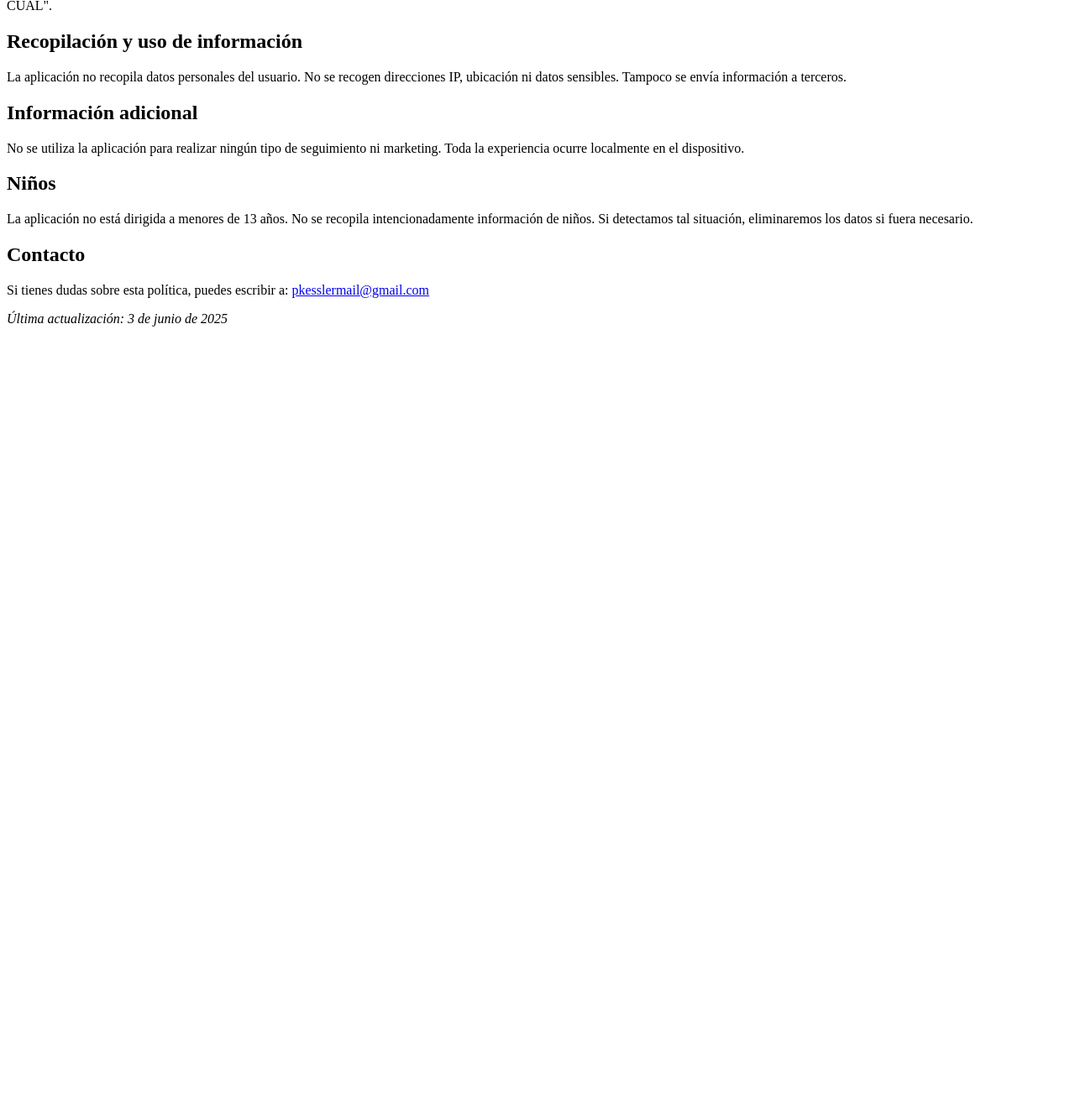
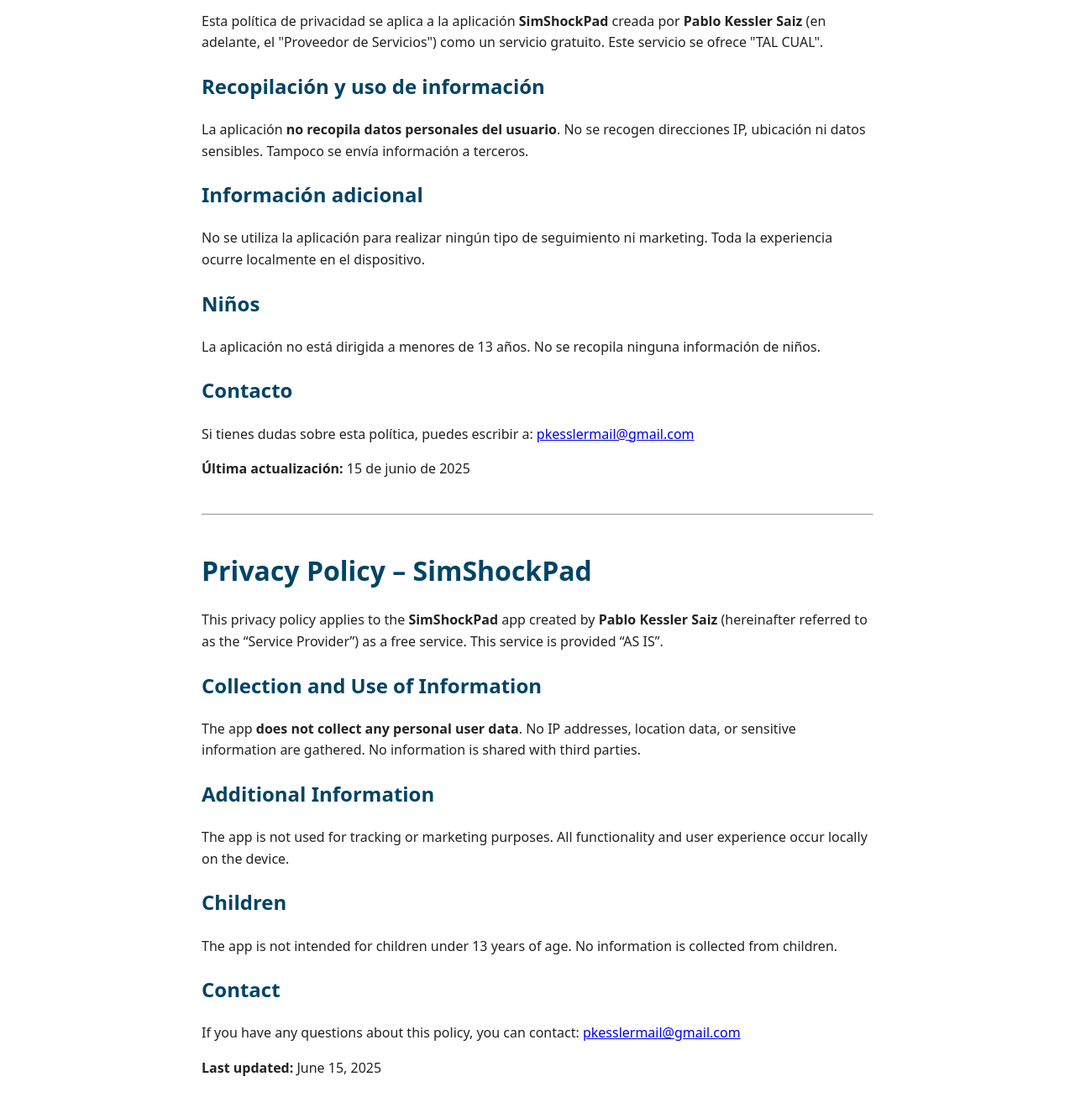
Before and after one commit to U72007/simshockpad-privacidad, a plain HTML site: page index.html in a window 1280 px wide. Shown: the part 100-1420 px from the top of the page at 84% size. Before the commit the page ends 800 px from the top, so only its background shows below. Drawn offline with Linux system fonts and the light colour scheme.

Commit message:
Update index.html

```diff
--- a/index.html
+++ b/index.html
@@ -2,25 +2,60 @@
 <html lang="es">
 <head>
   <meta charset="UTF-8">
+  <meta name="viewport" content="width=device-width, initial-scale=1">
   <title>Política de Privacidad - SimShockPad</title>
+  <style>
+    body {
+      font-family: system-ui, sans-serif;
+      max-width: 800px;
+      margin: 40px auto;
+      padding: 0 20px;
+      line-height: 1.6;
+      color: #222;
+    }
+    h1, h2 {
+      color: #004466;
+    }
+    hr {
+      margin: 40px 0;
+    }
+  </style>
 </head>
 <body>
-  <h1>Política de Privacidad - SimShockPad</h1>
-
-  <p>Esta política de privacidad se aplica a la aplicación SimShockPad creada por Pablo Kessler Saiz (en adelante, el "Proveedor de Servicios") como un servicio gratuito. Este servicio se ofrece "TAL CUAL".</p>
+  <h1>Política de Privacidad – SimShockPad</h1>
+  <p>Esta política de privacidad se aplica a la aplicación <strong>SimShockPad</strong> creada por <strong>Pablo Kessler Saiz</strong> (en adelante, el "Proveedor de Servicios") como un servicio gratuito. Este servicio se ofrece "TAL CUAL".</p>
 
   <h2>Recopilación y uso de información</h2>
-  <p>La aplicación no recopila datos personales del usuario. No se recogen direcciones IP, ubicación ni datos sensibles. Tampoco se envía información a terceros.</p>
+  <p>La aplicación <strong>no recopila datos personales del usuario</strong>. No se recogen direcciones IP, ubicación ni datos sensibles. Tampoco se envía información a terceros.</p>
 
   <h2>Información adicional</h2>
   <p>No se utiliza la aplicación para realizar ningún tipo de seguimiento ni marketing. Toda la experiencia ocurre localmente en el dispositivo.</p>
 
   <h2>Niños</h2>
-  <p>La aplicación no está dirigida a menores de 13 años. No se recopila intencionadamente información de niños. Si detectamos tal situación, eliminaremos los datos si fuera necesario.</p>
+  <p>La aplicación no está dirigida a menores de 13 años. No se recopila ninguna información de niños.</p>
 
   <h2>Contacto</h2>
   <p>Si tienes dudas sobre esta política, puedes escribir a: <a href="mailto:pkesslermail@gmail.com">pkesslermail@gmail.com</a></p>
 
-  <p><em>Última actualización: 3 de junio de 2025</em></p>
+  <p><strong>Última actualización:</strong> 15 de junio de 2025</p>
+
+  <hr>
+
+  <h1>Privacy Policy – SimShockPad</h1>
+  <p>This privacy policy applies to the <strong>SimShockPad</strong> app created by <strong>Pablo Kessler Saiz</strong> (hereinafter referred to as the “Service Provider”) as a free service. This service is provided “AS IS”.</p>
+
+  <h2>Collection and Use of Information</h2>
+  <p>The app <strong>does not collect any personal user data</strong>. No IP addresses, location data, or sensitive information are gathered. No information is shared with third parties.</p>
+
+  <h2>Additional Information</h2>
+  <p>The app is not used for tracking or marketing purposes. All functionality and user experience occur locally on the device.</p>
+
+  <h2>Children</h2>
+  <p>The app is not intended for children under 13 years of age. No information is collected from children.</p>
+
+  <h2>Contact</h2>
+  <p>If you have any questions about this policy, you can contact: <a href="mailto:pkesslermail@gmail.com">pkesslermail@gmail.com</a></p>
+
+  <p><strong>Last updated:</strong> June 15, 2025</p>
 </body>
 </html>
```
